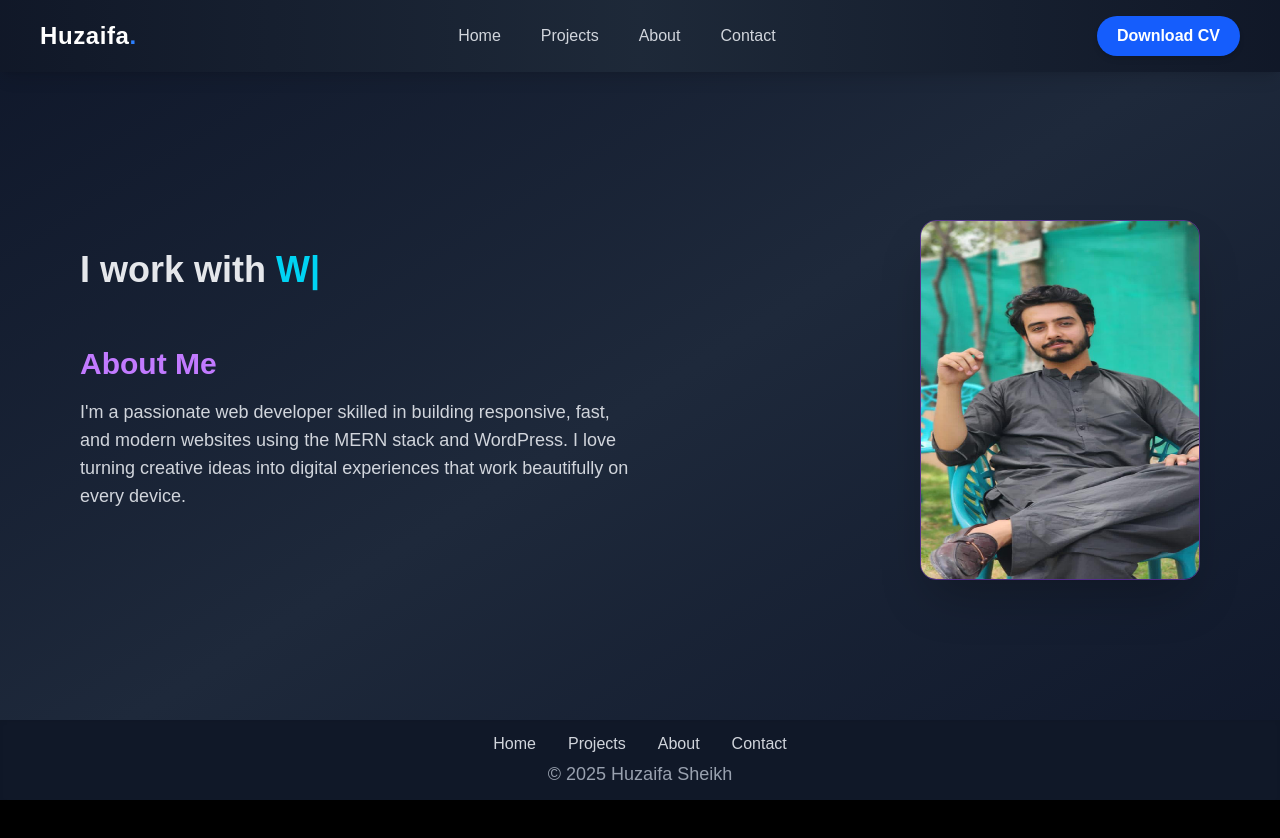
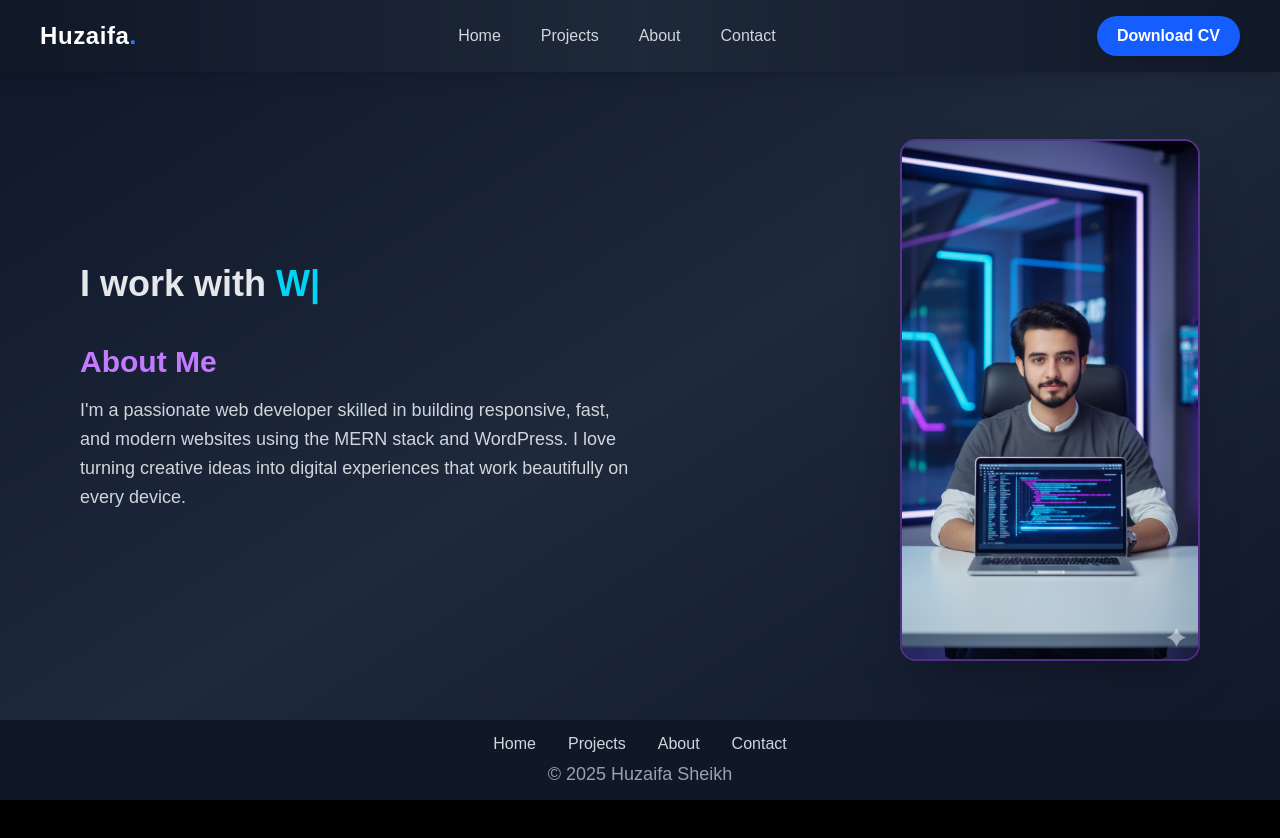
Before and after one commit to Huzaifa-sheikh2/Personal-portfolio, a Next.js app: page / in a window 1280 px wide. Shown: the top 838 px of the page. Before the commit the page ends 800 px from the top, so only its background shows below. Built offline with nearby package versions, Linux system fonts and the light colour scheme.

Commit message:
changes in home page

```diff
--- a/app/page.js
+++ b/app/page.js
@@ -5,17 +5,25 @@ import Image from "next/image";
 
 function TypingEffect() {
   return (
-    <div className="flex flex-row items-center justify-between h-screen px-20
+    <div className="pb-20"> {/* ✅ Add bottom padding to prevent footer overlap */}
+      <div
+        className="flex flex-col-reverse md:flex-row items-center justify-between
+                   min-h-screen px-6 md:px-20 py-10
                    bg-gradient-to-br from-[#0f172a] via-[#1e293b] to-[#0f172a]
-                    text-gray-200">
-
+                   text-gray-200"
+      >
         {/* Left Side - Text */}
-      <div className="flex flex-col justify-center w-1/2 space-y-4">
-        <h1 className="text-4xl font-semibold">
+        <div className="flex flex-col justify-center w-full md:w-1/2 space-y-4 text-center md:text-left mt-10 md:mt-0">
+          <h1 className="text-3xl sm:text-4xl font-semibold">
             I work with{" "}
             <span className="text-cyan-400">
               <ReactTyped
-              strings={["MERN Stack ...", "WordPress ...", "SEO ...", "Meta Ads ..."]}
+                strings={[
+                  "MERN Stack ...",
+                  "WordPress ...",
+                  "SEO ...",
+                  "Meta Ads ...",
+                ]}
                 typeSpeed={150}
                 backSpeed={50}
                 backDelay={1500}
@@ -24,26 +32,30 @@ function TypingEffect() {
             </span>
           </h1>
 
-        <section id="about" className="py-10 text-gray-300 text-left">
-          <h2 className="text-3xl font-bold text-purple-400 mb-4">About Me</h2>
-          <p className="max-w-xl text-lg ">
-            I'm a passionate web developer skilled in building responsive, fast, and modern websites using the MERN stack and WordPress.
-            I love turning creative ideas into digital experiences that work beautifully on every device.
+          <section id="about" className="py-6 text-gray-300">
+            <h2 className="text-2xl sm:text-3xl font-bold text-purple-400 mb-4">
+              About Me
+            </h2>
+            <p className="max-w-xl mx-auto md:mx-0 text-base sm:text-lg leading-relaxed">
+              I'm a passionate web developer skilled in building responsive, fast,
+              and modern websites using the MERN stack and WordPress.
+              I love turning creative ideas into digital experiences that work beautifully
+              on every device.
             </p>
           </section>
         </div>
 
         {/* Right Side - Image */}
-      <div className="flex justify-end h-90">
+        <div className="flex justify-center md:justify-end w-full md:w-1/2 sm: my-10">
           <Image
-          src="/Picture.jpg" // ✅ make sure image is inside /public
+            src="/Image.png" // ✅ make sure image is inside /public
             alt="Profile picture"
-          width={280}
-          height={100}
-          className="shadow-2xl hover:scale-110 rounded-2xl transition-transform duration-500 border-1 border-purple-500/40"
+            width={300}
+            height={300}
+            className="shadow-2xl hover:scale-105 rounded-2xl transition-transform duration-500 border-2 border-purple-500/40"
           />
         </div>
-
+      </div>
     </div>
   );
 }
```
Also changed, not shown: public/Image.png (added). Lines whose indentation alone changed are shown as unchanged.
